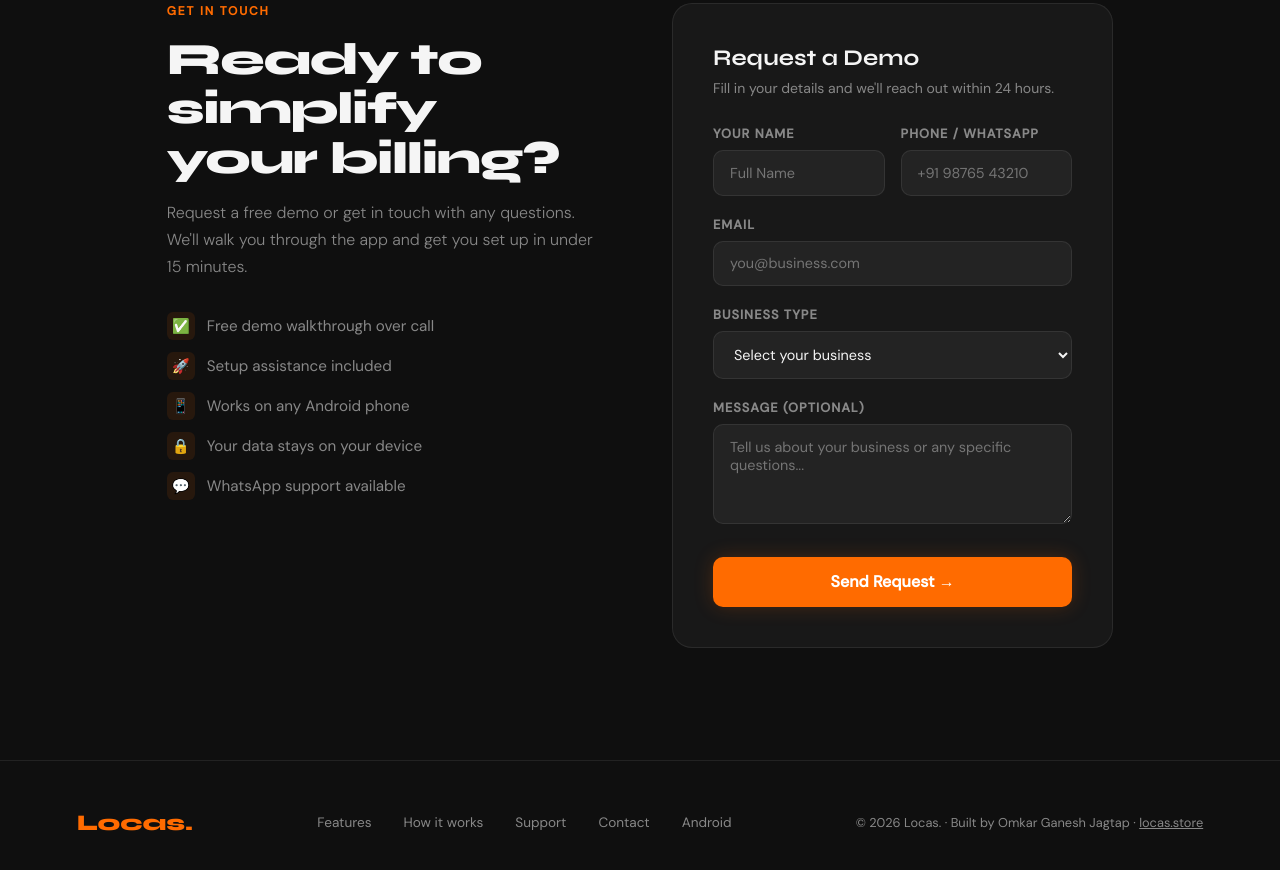
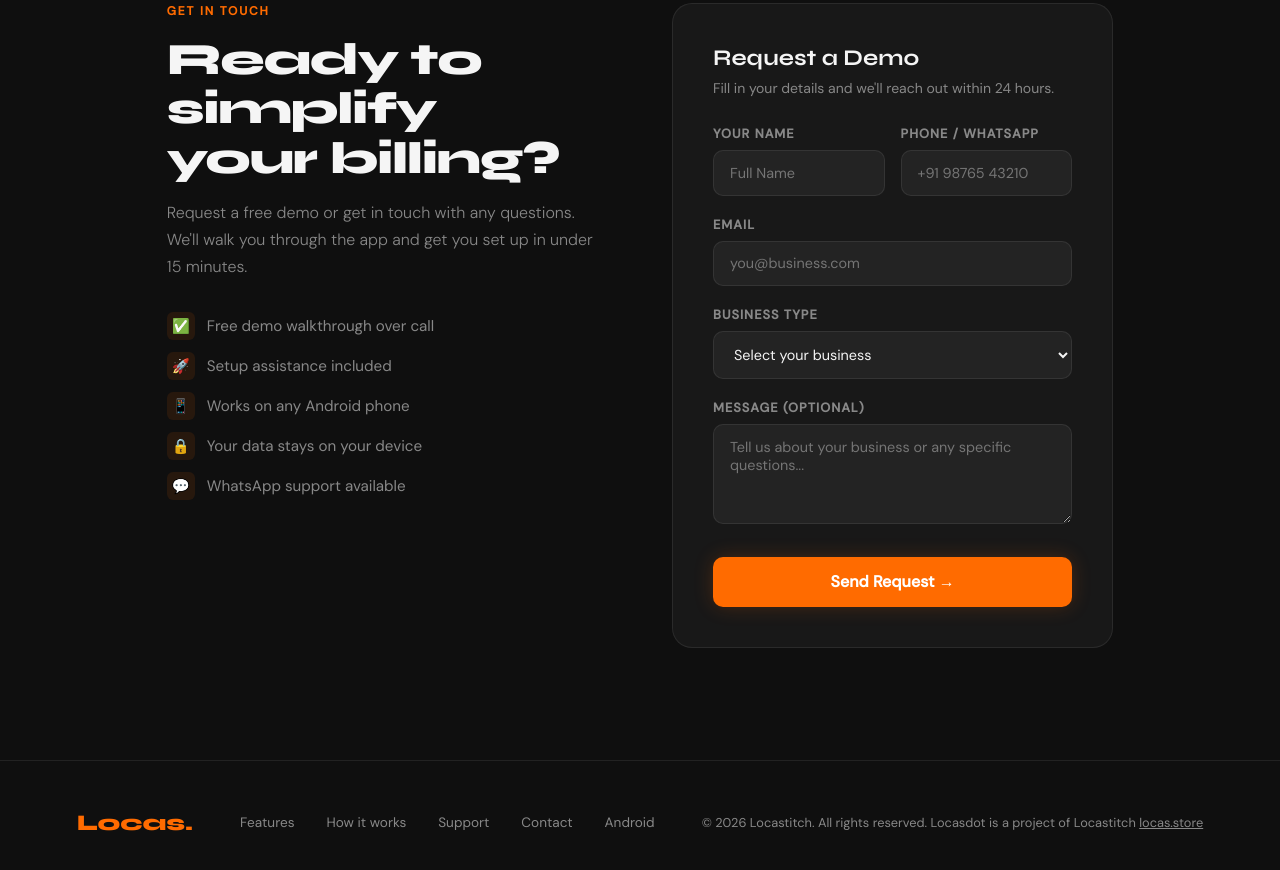
Before and after one commit to opermancode/release-page-locas, a plain HTML site: page index.html in a window 1280 px wide. Shown: the part 3423-4293 px from the top of the page. Drawn offline with Linux system fonts and the light colour scheme.

Commit message:
Update index.html

```diff
--- a/index.html
+++ b/index.html
@@ -714,7 +714,7 @@
       <a href="#contact">Contact</a>
       <a href="https://appdistribution.firebase.dev/i/aa46bb1c4e9a8dec">Android</a>
     </div>
-    <div class="footer-copy">© 2026 Locas. · Built by Omkar Ganesh Jagtap · <a href="https://locas.store" style="color:inherit">locas.store</a></div>
+    <div class="footer-copy">© 2026 Locastitch. All rights reserved. Locasdot is a project of Locastitch <a href="https://locas.store" style="color:inherit">locas.store</a></div>
   </footer>
 
   <script>
```
